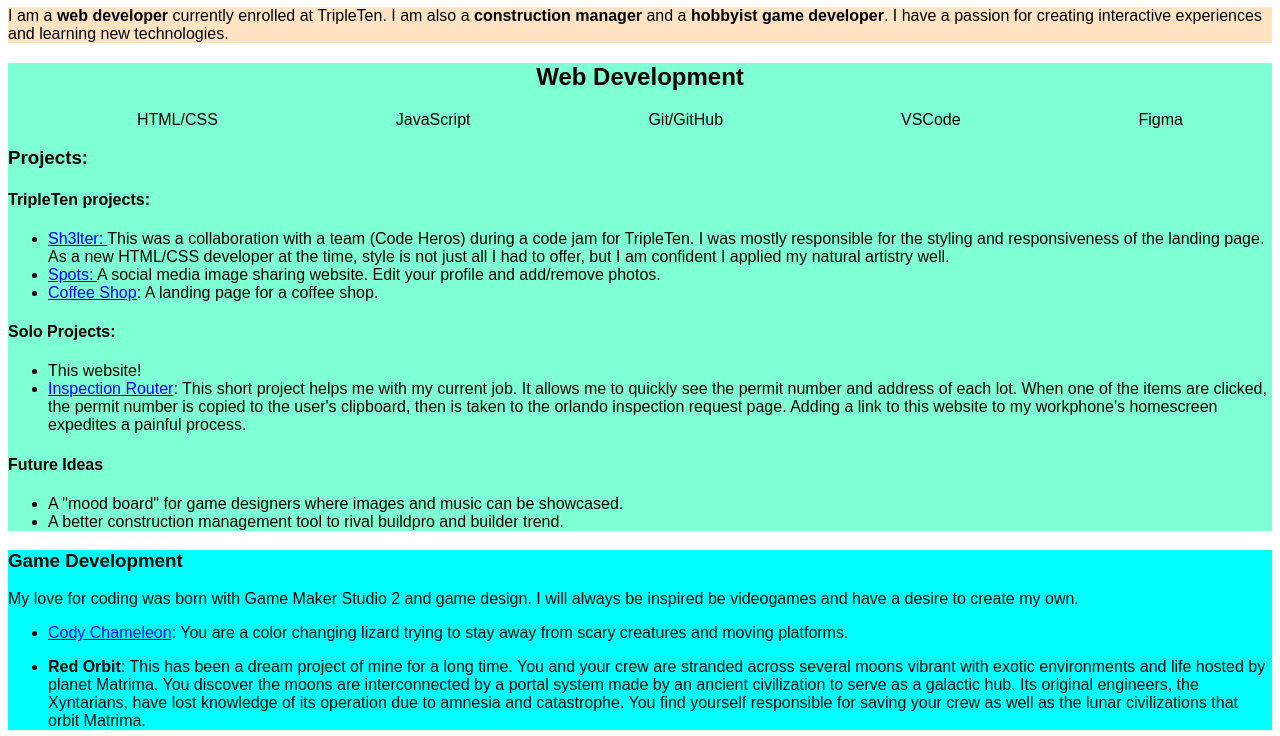
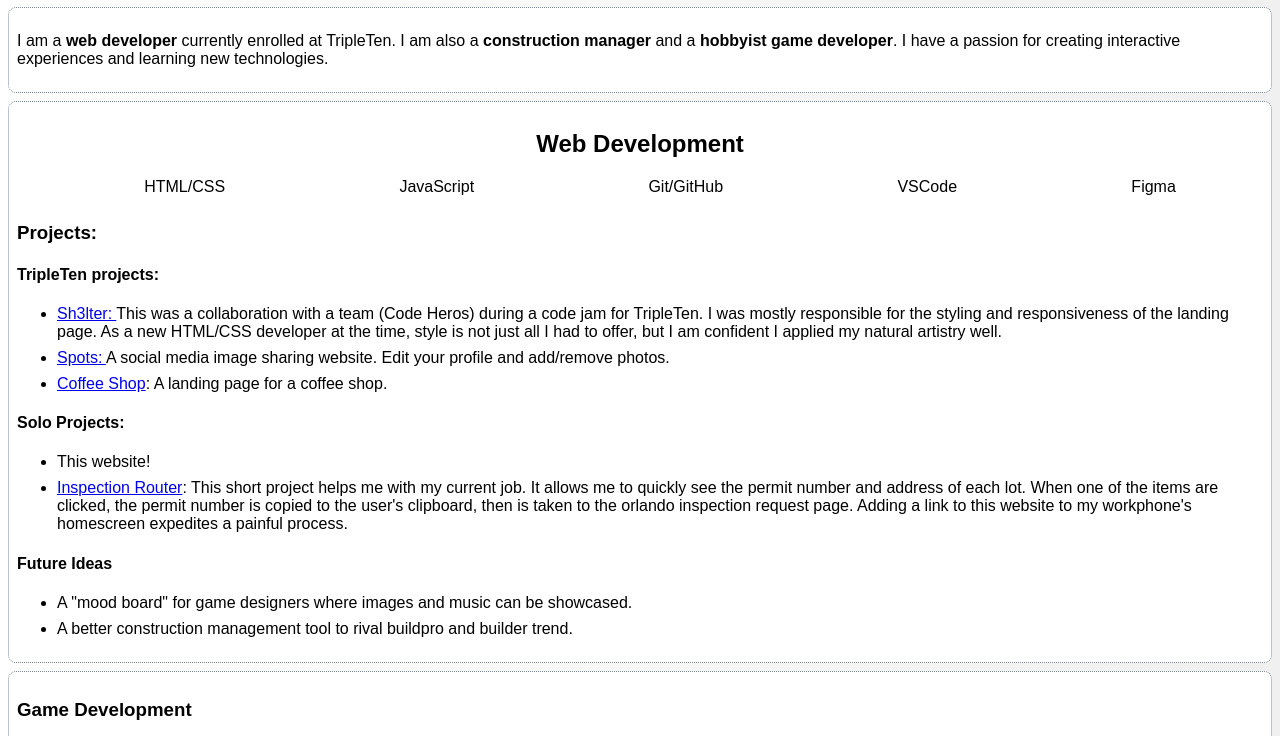
Before and after one commit to jakeburke1775/homepage, a plain HTML site: page index.html in a window 1280 px wide. Shown: the part 73-809 px from the top of the page. Drawn offline with Linux system fonts and the light colour scheme.

Commit message:
style update

```diff
--- a/blocks/about.css
+++ b/blocks/about.css
@@ -1,5 +1,5 @@
 .about {
-  background-color: bisque;
+  /* background-color: bisque; */
 }
 
 .about__desc {
--- a/blocks/gamedev.css
+++ b/blocks/gamedev.css
@@ -1,4 +1,4 @@
 .gamedev {
-  background-color: aqua;
+  /* background-color: aqua; */
   /* visibility: hidden; */
 }
--- a/blocks/page.css
+++ b/blocks/page.css
@@ -1,3 +1,23 @@
 .page {
   font-family: Arial, Helvetica, sans-serif;
+  padding: 0;
+  margin: 0;
+  background: rgb(255, 255, 255);
+  background: linear-gradient(
+    90deg,
+    rgba(255, 255, 255, 1) 0%,
+    rgba(240, 240, 240, 1) 100%
+  );
 }
+
+li {
+  margin-bottom: 8px;
+}
+
+.page__section {
+  padding: 8px;
+  border: 1px dotted lightslategray;
+  border-radius: 8px;
+  background-color: white;
+  margin: 8px;
+}
--- a/blocks/webdev.css
+++ b/blocks/webdev.css
@@ -1,5 +1,5 @@
 .webdev {
-  background-color: aquamarine;
+  /* background-color: aquamarine; */
 }
 
 .webdev__skills-list {
--- a/index.html
+++ b/index.html
@@ -10,7 +10,7 @@
     <header class="header">
       <h1 class="header__title">Jake Burke</h1>
     </header>
-    <section class="about">
+    <section class="about page__section">
       <p class="about__desc">
         I am a <strong class="strong-text">web developer</strong> currently
         enrolled at TripleTen. I am also a
@@ -20,7 +20,7 @@
         technologies.
       </p>
     </section>
-    <section class="webdev">
+    <section class="webdev page__section">
       <h2 class="webdev__title">Web Development</h2>
       <ul class="webdev__skills-list">
         <li class="webdev__skill">HTML/CSS</li>
@@ -78,7 +78,7 @@
         </li>
       </ul>
     </section>
-    <section class="gamedev">
+    <section class="gamedev page__section">
       <h3 class="gamedev__title">Game Development</h3>
       <p class="gamdev__desc">
         My love for coding was born with Game Maker Studio 2 and game design. I
```
